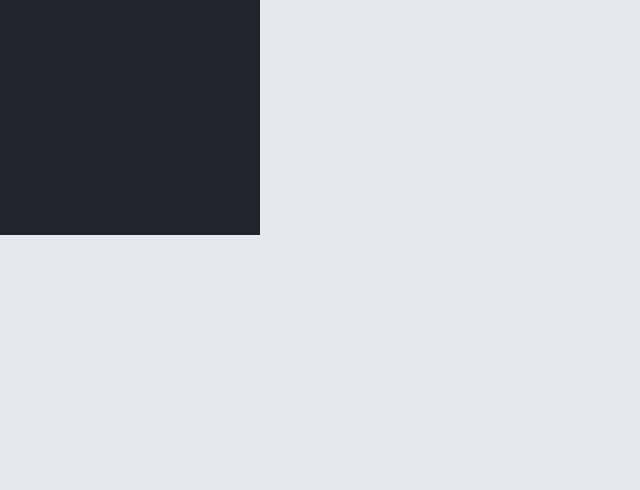
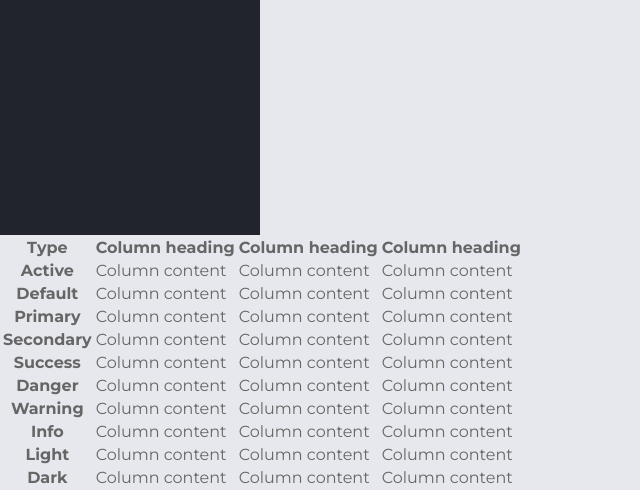
Before and after one commit to chrstncleofas/BCMIS, a Django app: page /view_list in a window 1280 px wide. Shown: the part 565-1055 px from the top of the page, without its empty margins (0-640 px from the left). Before the commit the page ends 800 px from the top, so only its background shows below. Run offline with Django 4.2, Linux system fonts and the light colour scheme.

Commit message:
Added UI

```diff
--- a/templates/authentication/view.html
+++ b/templates/authentication/view.html
@@ -71,5 +71,78 @@
                 </li>
             </ul>
         </aside>
+    </div>
+    <table class="table table-hover">
+        <thead>
+          <tr>
+            <th scope="col">Type</th>
+            <th scope="col">Column heading</th>
+            <th scope="col">Column heading</th>
+            <th scope="col">Column heading</th>
+          </tr>
+        </thead>
+        <tbody>
+          <tr class="table-active">
+            <th scope="row">Active</th>
+            <td>Column content</td>
+            <td>Column content</td>
+            <td>Column content</td>
+          </tr>
+          <tr>
+            <th scope="row">Default</th>
+            <td>Column content</td>
+            <td>Column content</td>
+            <td>Column content</td>
+          </tr>
+          <tr class="table-primary">
+            <th scope="row">Primary</th>
+            <td>Column content</td>
+            <td>Column content</td>
+            <td>Column content</td>
+          </tr>
+          <tr class="table-secondary">
+            <th scope="row">Secondary</th>
+            <td>Column content</td>
+            <td>Column content</td>
+            <td>Column content</td>
+          </tr>
+          <tr class="table-success">
+            <th scope="row">Success</th>
+            <td>Column content</td>
+            <td>Column content</td>
+            <td>Column content</td>
+          </tr>
+          <tr class="table-danger">
+            <th scope="row">Danger</th>
+            <td>Column content</td>
+            <td>Column content</td>
+            <td>Column content</td>
+          </tr>
+          <tr class="table-warning">
+            <th scope="row">Warning</th>
+            <td>Column content</td>
+            <td>Column content</td>
+            <td>Column content</td>
+          </tr>
+          <tr class="table-info">
+            <th scope="row">Info</th>
+            <td>Column content</td>
+            <td>Column content</td>
+            <td>Column content</td>
+          </tr>
+          <tr class="table-light">
+            <th scope="row">Light</th>
+            <td>Column content</td>
+            <td>Column content</td>
+            <td>Column content</td>
+          </tr>
+          <tr class="table-dark">
+            <th scope="row">Dark</th>
+            <td>Column content</td>
+            <td>Column content</td>
+            <td>Column content</td>
+          </tr>
+        </tbody>
+    </table>
 </body>
 </html>
```
